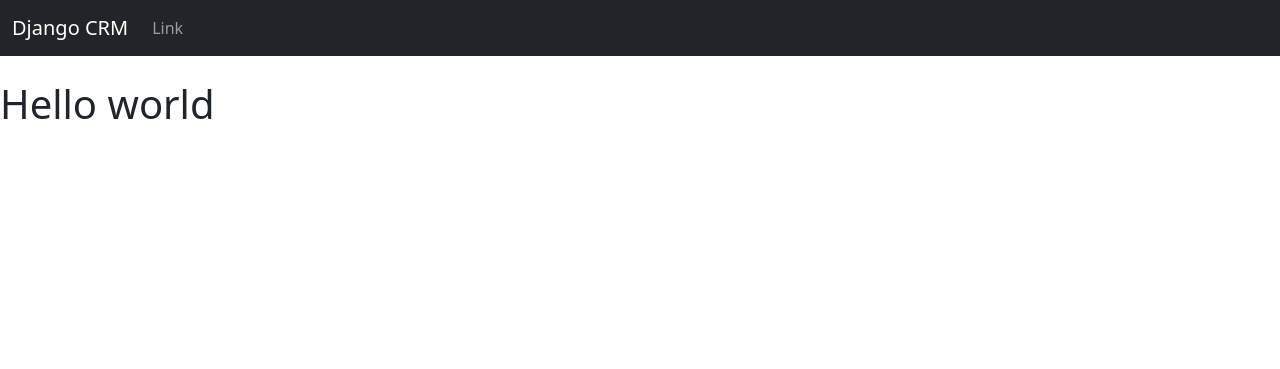
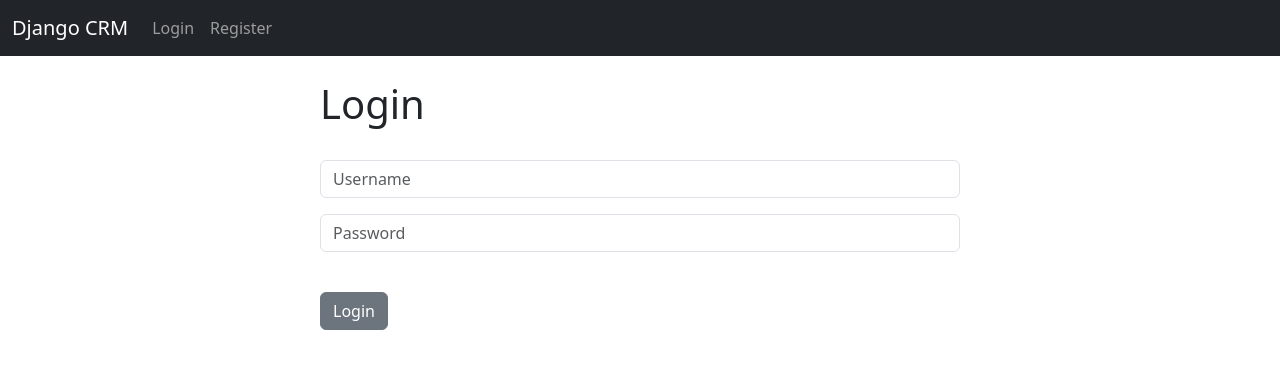
Before and after one commit to Smit-Keni/Django-CRM, a Django app: page / in a window 1280 px wide. Shown: the top 369 px of the page. Run offline with Django 5.2, Linux system fonts and the light colour scheme.

Commit message:
login and logout

```diff
--- a/website/templates/base.html
+++ b/website/templates/base.html
@@ -3,15 +3,23 @@
   <head>
     <meta charset="utf-8">
     <meta name="viewport" content="width=device-width, initial-scale=1">
-    <title>Django crm</title>
+    <title>Django CRM</title>
     <link href="https://cdn.jsdelivr.net/npm/bootstrap@5.3.3/dist/css/bootstrap.min.css" rel="stylesheet" integrity="sha384-QWTKZyjpPEjISv5WaRU9OFeRpok6YctnYmDr5pNlyT2bRjXh0JMhjY6hW+ALEwIH" crossorigin="anonymous">
   </head>
   <body>
     {%include 'navbar.html'%}
     <div>
         <br/>
-        {%block content%}
-        {%endblock%}
+        {% if messages %}
+          {% for message in messages %}
+
+            <div class="alert alert-warning" role="alert">
+              {{ message }}
+            </div>
+          {% endfor %}
+        {% endif %}
+        {% block content %}
+        {% endblock %}
     </div>
 
     <script src="https://cdn.jsdelivr.net/npm/bootstrap@5.3.3/dist/js/bootstrap.bundle.min.js" integrity="sha384-YvpcrYf0tY3lHB60NNkmXc5s9fDVZLESaAA55NDzOxhy9GkcIdslK1eN7N6jIeHz" crossorigin="anonymous"></script>
--- a/website/templates/home.html
+++ b/website/templates/home.html
@@ -1,7 +1,34 @@
 {% extends 'base.html'%}
 
 {% block content %}
+<div class="col-md-6 offset-md-3">
 
-<h1>Hello world</h1>
+{% if user.is_authenticated %}
+<h1>Hello World</h1>
+
+{% else %}
+
+<h1>Login</h1>
+<br/>
+<form method="POST" action="{% url 'home' %}">
+    {%csrf_token%}
+
+  <form>
+    <div class="mb-3">
+
+      <input type="text" class="form-control" name="username" placeholder="Username" required>
+
+    </div>
+    <div class="mb-3">
+
+      <input type="password" class="form-control" name="password" placeholder="Password" required>
+    </div>
+    <br/>
+
+    <button type="submit" class="btn btn-secondary">Login</button>
+  </form>
+</form>
+</div>
+{% endif %}
 
 {%endblock%}
--- a/website/templates/navbar.html
+++ b/website/templates/navbar.html
@@ -7,10 +7,19 @@
       <div class="collapse navbar-collapse" id="navbarSupportedContent">
         <ul class="navbar-nav me-auto mb-2 mb-lg-0">
 
+          {% if user.is_authenticated %}
           <li class="nav-item">
-            <a class="nav-link" href="#">Link</a>
+            <a class="nav-link" href="{% url 'logout' %}">Logout</a>
           </li>
 
+          {% else %}
+          <li class="nav-item">
+            <a class="nav-link" href="{% url 'home' %}">Login</a>
+          </li>
+          <li class="nav-item">
+            <a class="nav-link" href="{% url 'register' %}">Register</a>
+          </li>
+          {% endif %}
 
         </ul>
 
--- a/website/urls.py
+++ b/website/urls.py
@@ -4,5 +4,8 @@ from . import views
 
 urlpatterns = [
     path('',views.home,name='home'),
+    # path('login/',views.login_user,name='login'),
+    path('logout/',views.logout_user,name='logout'),
+    path('register/',views.register_user,name='register')
 
 ]
--- a/website/views.py
+++ b/website/views.py
@@ -1,5 +1,34 @@
-from django.shortcuts import render
+from django.shortcuts import render,redirect
+from django.contrib.auth import authenticate,login,logout
+from django.contrib import messages
 
 # Create your views here.
 def home(request):
-    return render(request,'home.html',{})
+
+    if request.method=="POST":
+        username = request.POST['username']
+        password = request.POST['password']
+
+        #auth
+        user=authenticate(request,username=username,password=password)
+
+        if user is not None:
+            login(request,user)
+            messages.success(request,"You have been logged in.")
+            return redirect('home')
+        else:
+            messages.success(request,"There was an Error logging in.")
+            return redirect('home')
+    else:
+        return render(request,'home.html',{})
+
+
+
+
+def logout_user(request):
+    logout(request)
+    messages.success(request,"You have been logged out")
+    return redirect('home')
+
+def register_user(request):
+    return render(request,'register.html',{})
```
Also changed, not shown: website/forms.py (added, +30 -0 lines), website/templates/register.html (added, +7 -0 lines).
